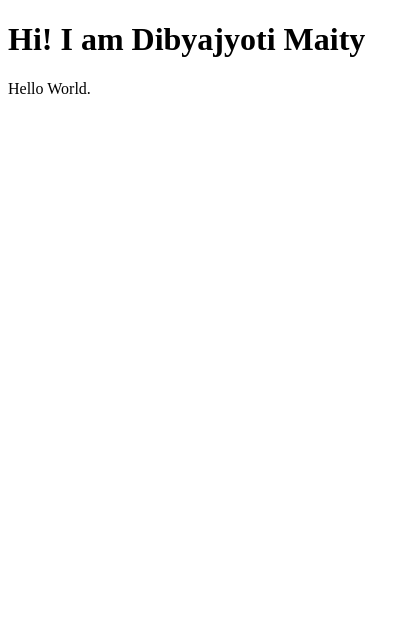
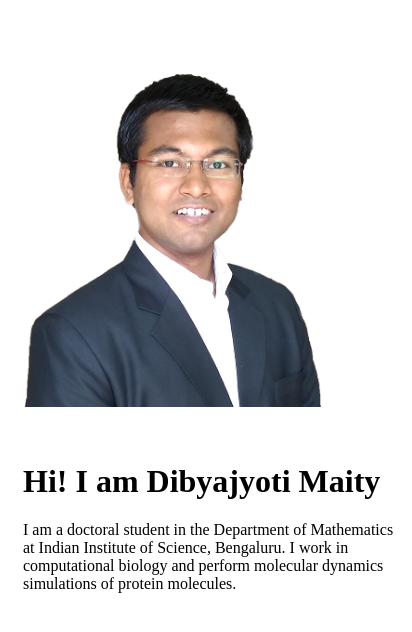
Before and after one commit to djmaity/djmaity.github.io, a plain HTML site: page index.html in a window 390 px wide. Shown: the whole page, 412 px wide, since content can reach past the window. Drawn offline with Linux system fonts and the light colour scheme.

Commit message:
Responsive & No Bootstrap

```diff
--- a/index.html
+++ b/index.html
@@ -1,12 +1,48 @@
 <!DOCTYPE html>
 <html>
 <head>
-<title>Dibyjyoti Maity</title>
+<!-- Required meta tags -->
+<meta charset="utf-8">
+<meta name="viewport" content="width=device-width, initial-scale=1.0">
+<title>Dibyajyoti Maity</title>
+
+<style>
+img {
+    max-width: 100%;
+    height: auto;
+}
+
+/* Create three equal columns that floats next to each other */
+.column {
+    float: left;
+    width: 33.33%;
+    padding: 15px;
+}
+
+/* Clear floats after the columns */
+.row:after {
+    content: "";
+    display: table;
+    clear: both;
+}
+
+/* Responsive layout - makes the three columns stack on top of each other instead of next to each other */
+@media (max-width:600px) {
+    .column {
+        width: 100%;
+    }
+}
+</style>
+
 </head>
 <body>
-
-<h1>Hi! I am Dibyajyoti Maity</h1>
-<p>Hello World.</p>
-
+    <div class="row">
+        <div class="column">
+            <img src="images/dibyajyoti_maity.png" width=80%>
+        </div>
+        <div class="column">
+            <h1>Hi! I am Dibyajyoti Maity</h1>
+            <p>I am a doctoral student in the Department of Mathematics at Indian Institute of Science, Bengaluru. I work in computational biology and perform molecular dynamics simulations of protein molecules.</p>
+        </div>
 </body>
 </html>
```
Also changed, not shown: images/dibyajyoti_maity.png (added), 1 other file.
